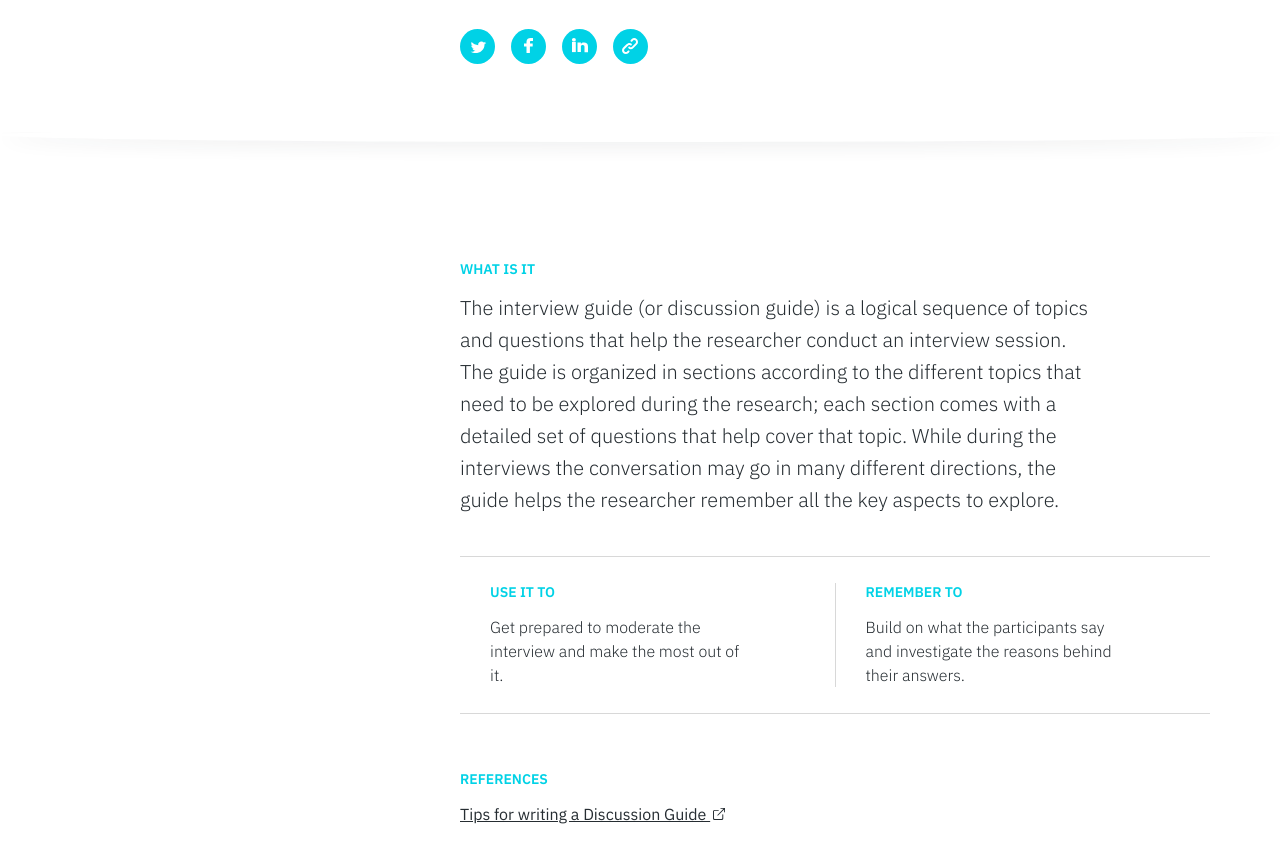
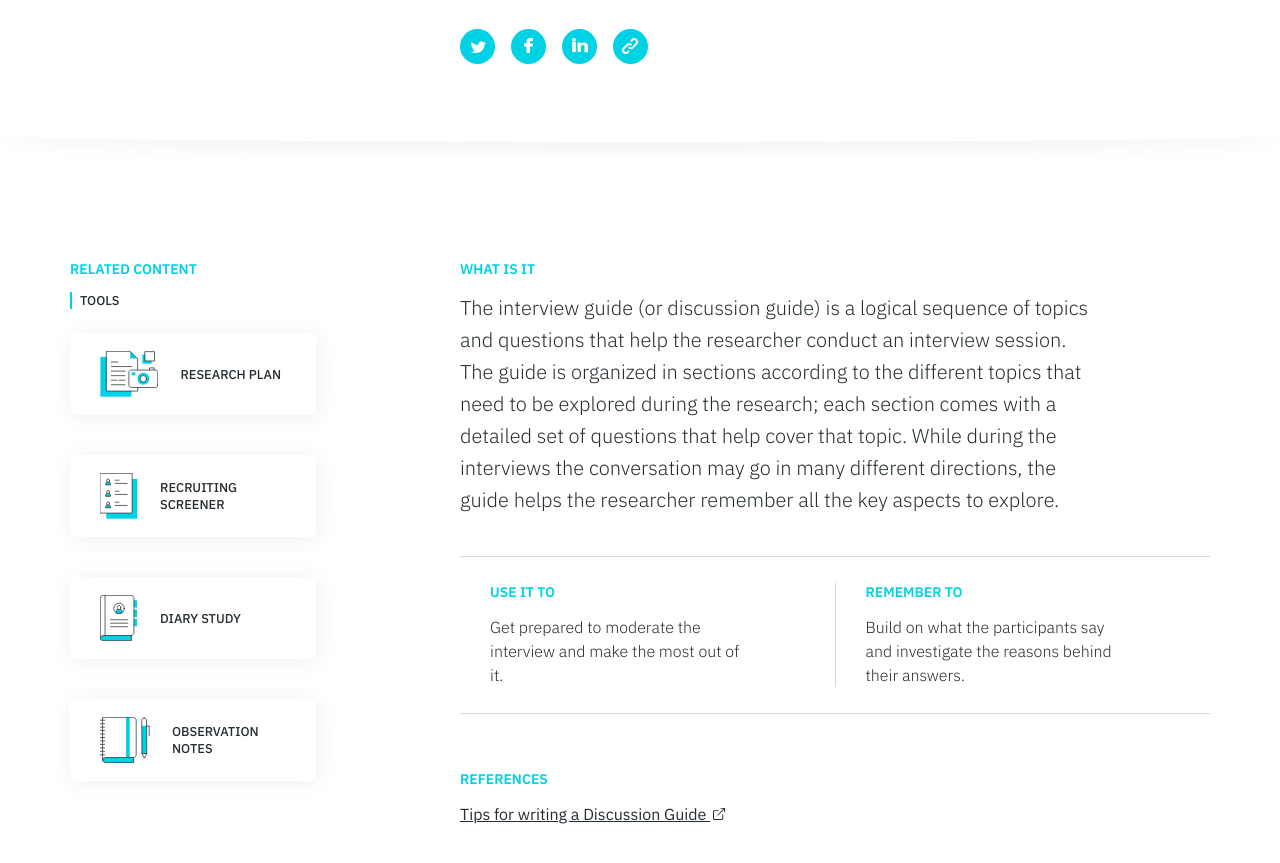
Before and after one commit to service-design-tools/sdt-website, a Jekyll site: the page built from _tools/interview-guide.md, in a window 1280 px wide and 900 px high, scrolled down 469 px. Shown: the top 863 px of the window. Built offline with Jekyll 4.4.1, drawn with Linux system fonts in a browser that asks for light colours.

Commit message:
Update tool “interview-guide”

```diff
--- a/_tools/interview-guide.md
+++ b/_tools/interview-guide.md
@@ -35,6 +35,12 @@ icon: >
     <line class="svg--filled-light svg--outline" x1="31.1" y1="92.8" x2="72" y2="92.8"/>
     <path class="svg--outline" d="M118.8 28.4c-2.9-1.8-6.8-0.9-8.6 2L79.5 80l-1 13.5 11.6-6.9L120.8 37C122.7 34.1 121.8 30.2 118.8 28.4z"/>
   </svg>
+related:
+  tools:
+    - Research Plan
+    - Recruiting Screener
+    - Diary Study
+    - Observation Notes
 use: Get prepared to moderate the interview and make the most out of it.
 reminder: >-
   Build on what the participants say and investigate the reasons behind their
```
